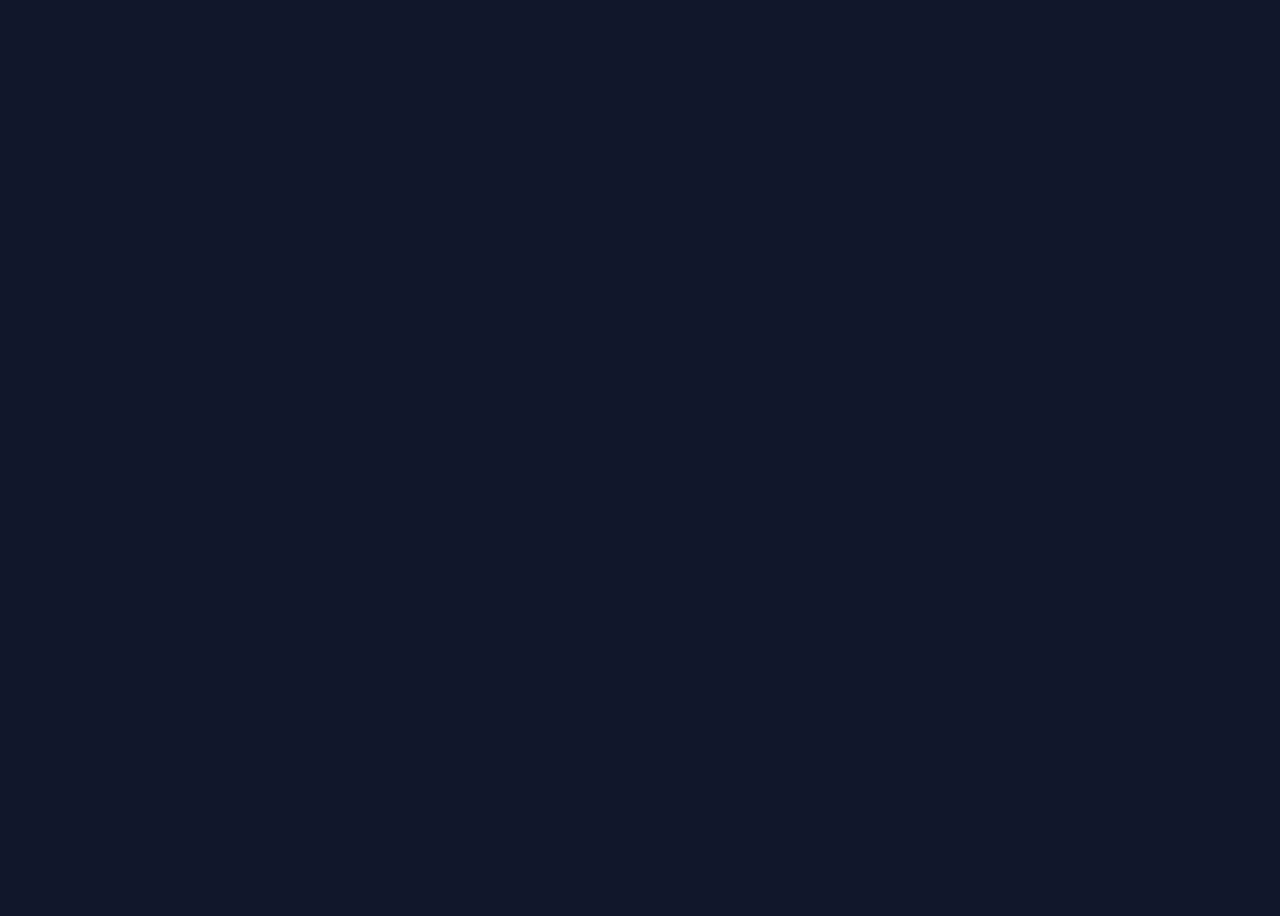
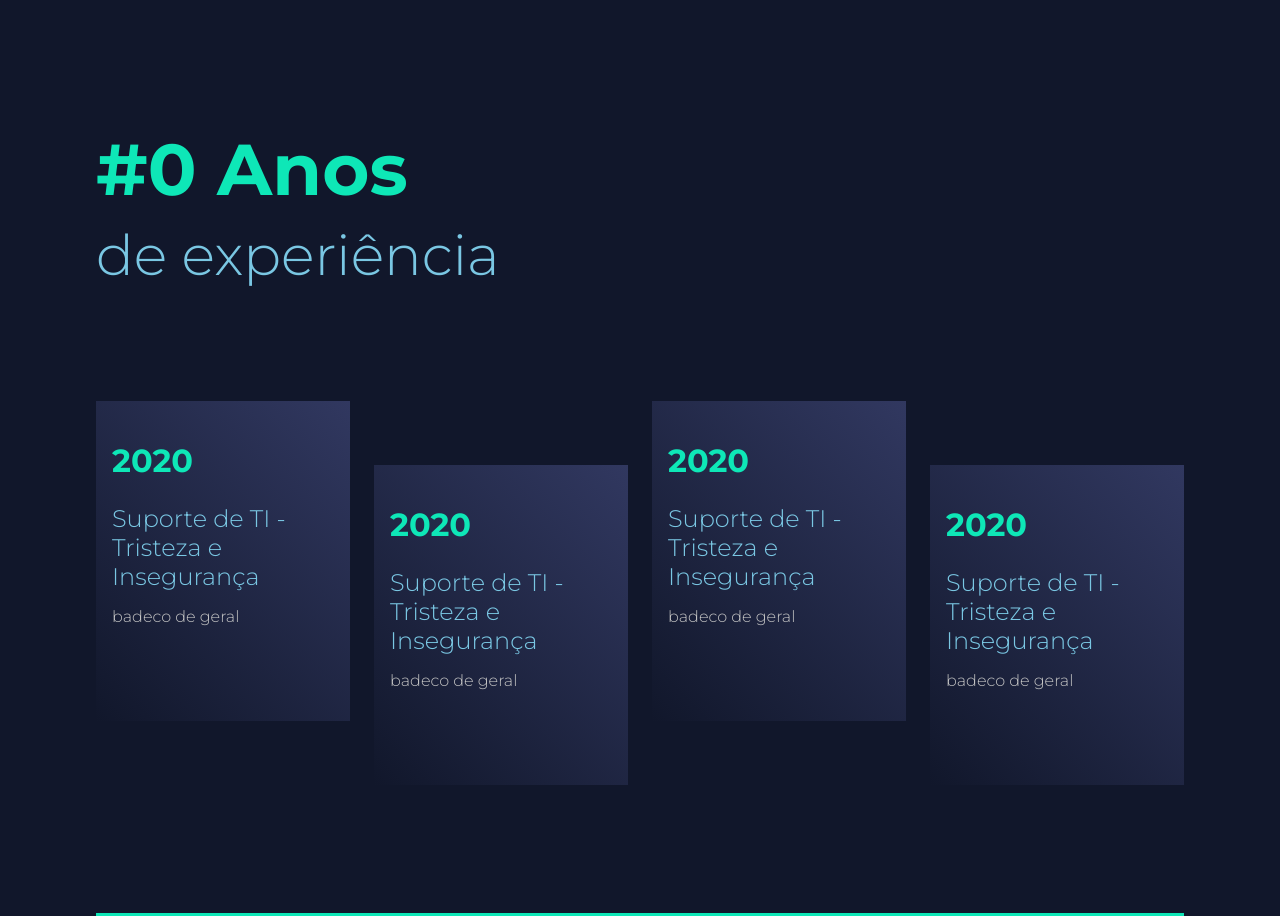
Before and after one commit to EdivaldoJunior01/Portifolio_Next.js, a Next.js app: page / in a window 1280 px wide. Shown: the part 700-1616 px from the top of the page. Before the commit the page ends 800 px from the top, so only its background shows below. Built offline with nearby package versions, Linux system fonts and the light colour scheme.

Commit message:
Criando_sessão_experiencia

```diff
--- /dev/null
+++ b/src/components/Experiencia_Certificado/ItemExperiencia.tsx
@@ -0,0 +1,20 @@
+import {ItemContainer} from './styles';
+
+interface ExpericenciaProps{
+  year: string;
+  title: string;
+  description: string;
+}
+
+export default function ItemExperiencia({year, title, description}: ExpericenciaProps){
+  return(
+    <ItemContainer>
+      <div> {/* necessidade da div, sem ela as animações n funcionam */}
+      <h1>{year}</h1>
+      <h2>{title}</h2>
+      <p>{description}</p>
+      </div>
+    </ItemContainer>
+
+  )
+}
--- /dev/null
+++ b/src/components/Experiencia_Certificado/index.tsx
@@ -0,0 +1,39 @@
+import SectionTitle from '../SectionTitle';
+import ItemExperiencia from './ItemExperiencia';
+import { Container } from './styles';
+
+function ExperienciaCertificado() {
+  return (
+    <Container>
+      <SectionTitle title="#0 Anos" description="de experiência" />
+      <section>
+        <ItemExperiencia
+          year="2020"
+          title="Suporte de TI - Tristeza e Insegurança "
+          description="badeco de geral"
+        />{' '}
+        {/* item que fala sobre as experiencia no sit, chamo ele aqui */}
+        <ItemExperiencia
+          year="2020"
+          title="Suporte de TI - Tristeza e Insegurança "
+          description="badeco de geral"
+        />{' '}
+        {/* item que fala sobre as experiencia no sit, chamo ele aqui */}
+        <ItemExperiencia
+          year="2020"
+          title="Suporte de TI - Tristeza e Insegurança "
+          description="badeco de geral"
+        />{' '}
+        {/* item que fala sobre as experiencia no sit, chamo ele aqui */}
+        <ItemExperiencia
+          year="2020"
+          title="Suporte de TI - Tristeza e Insegurança "
+          description="badeco de geral"
+        />{' '}
+        {/* item que fala sobre as experiencia no sit, chamo ele aqui */}
+      </section>
+    </Container>
+  );
+}
+
+export default ExperienciaCertificado;
--- /dev/null
+++ b/src/components/Experiencia_Certificado/styles.ts
@@ -0,0 +1,112 @@
+import styled from 'styled-components';
+import theme from '../../styles/theme';
+
+export const Container = styled.section`
+  width: 100%;
+
+>section{
+  width: 100%;
+  margin-top: 7rem;
+  display: flex;
+  gap: 1.5rem;
+
+  padding-bottom :8rem; /* parte da borda (linha que fica abaixo de experiencia) */
+  border-bottom: 3px solid ${({theme}) => theme.primary};
+
+
+
+  @media (max-width: 1000px){
+    gap: 1rem;
+  }
+  @media (max-width: 700px){ /* quando a tela fica muito pequena os intens ficam um abaixo do outro */
+    flex-direction: column;
+    margin-top: 5rem;
+    gap: 2rem;
+  }
+
+
+}
+`;
+
+export const ItemContainer = styled.div`
+
+  >div{
+    background: ${({theme}) => theme.gradient};
+    padding: 1rem;
+    padding-top: 2.5rem;
+    height: 20rem;/* largura fixa */
+    display: flex;
+    flex-direction: column;
+    align-items: flex-start;
+    justify-content: flex-start;
+
+    transition: 0.5s; /* trransição da animação */
+  }
+  h1{
+    color: ${({theme}) => theme.primary};
+    font-size: 2rem;
+    margin-bottom: 1.5rem;
+
+  }
+  h2{
+    color: ${({theme}) => theme.secondary};
+    font-size: 1.5rem;
+    font-weight: 300;
+    margin-bottom: 1rem;
+  }
+  p{
+    color: ${({theme}) => theme.textLight};
+    font-size: 1rem;
+    font-weight: 300;
+
+  }
+  &:hover >div{/* hover do container inteiro, qnd o container estiver um hover estilize a div*/
+    filter: brightness(1.3);
+    transform: translateY(-20px);/* quando passar o mause vai brilhar e subir a caixinha */
+  }
+  &:nth-child(even)>div{ /* basicamente, quando uma caixinha for par na div ela e
+     estilizada com essa config, tipo 01- estilizada, 02-não, 03sim... uma sim outra não */
+     margin-top: 4rem;
+  }
+  @media(max-width: 1000px){
+    >div{
+      height: 15rem;
+      padding-top: 1.5;
+     h1{
+      font-size: 1.2rem;
+      margin-bottom: 1rem;
+    }
+    h2{
+      font-size: 1rem;
+    }
+    p{
+      font-size: 0.9rem;
+    }
+    }
+  }
+
+
+  @media(max-width: 700px){
+    &:nth-child(even) >div{
+      margin-top: 0;
+    }
+    &:hover >div{
+      transform: translateX(0);
+    }
+    >div{
+      height: auto ;
+      padding: 2rem;
+     h1{
+      font-size: 2rem;
+    }
+    h2{
+      font-size: 1.5rem;
+    }
+    p{
+      font-size: 1rem;
+    }
+    }
+
+  }
+
+`;
--- a/src/components/HomeHero/styles.ts
+++ b/src/components/HomeHero/styles.ts
@@ -46,7 +46,7 @@ export const TextContainer = styled.section` /* container do texto */
   }
   >h2{
     font-size: 3rem;
-    font-weight: 488;/* grossura da fonta KKKK */
+    font-weight: 300;/* grossura da fonta KKKK */
     color: ${({ theme }) => theme.secondary};
   }
   @media(max-width: 1450px ){ /* responsividade da pag */
--- /dev/null
+++ b/src/components/SectionTitle/index.tsx
@@ -0,0 +1,20 @@
+import { ReactNode } from 'react';
+
+import { Container } from './styles';
+
+interface SectionTitleProps {
+  title : string | ReactNode;
+  description?: string | ReactNode; /* descrição e opcional n obrigatorio =?: */
+}
+
+function SectionTitle({ title,description  }: SectionTitleProps) {
+  return (
+    <Container>
+      <h1>{title}</h1>
+        {description && <h2>{description}</h2>} {/* cond p/ verif se existe descrição, se existir ele cria */}
+
+    </Container>
+  );
+};
+
+export default SectionTitle;
--- /dev/null
+++ b/src/components/SectionTitle/styles.ts
@@ -0,0 +1,40 @@
+import styled from 'styled-components';
+
+export const Container = styled.div`
+  width: 100%;
+  display: flex;
+  flex-direction: column;
+  align-items: flex-start;
+  gap: 0.5rem;
+
+  h1{
+    color: ${({theme}) => theme.primary};
+    font-size: 4.5rem;
+  }
+  h2{
+    color: ${({theme}) => theme.secondary};
+    font-weight: 300;/* espeçura da fonte */
+    font-size: 3.5rem;
+
+  }
+
+  @media (max-width: 1000px){ /* responsividade */
+  h1{
+    font-size: 2.5rem;
+  }
+  h2{
+    font-size: 1.8rem;
+
+  }
+  }
+
+  @media (max-width: 500px){ /* responsividade */
+  h1{
+    font-size: 1.8rem;
+  }
+  h2{
+    font-size: 1.2rem;
+
+  }
+  }
+`;
--- a/src/pages/index.tsx
+++ b/src/pages/index.tsx
@@ -1,6 +1,7 @@
 import {HomeContainer} from '../styles/HomeStyles'
 import Header from "../components/Header";
 import HomeHero from '../components/HomeHero';
+import ExperienciaCertificado from '../components/Experiencia_Certificado';
 export default function Home() {
   return (
     <HomeContainer>
@@ -8,6 +9,7 @@ export default function Home() {
 
     <main className="container">
       <HomeHero />
+      <ExperienciaCertificado />
 
     </main>
     </HomeContainer>
```
Also changed, not shown: .eslintrc.js.
